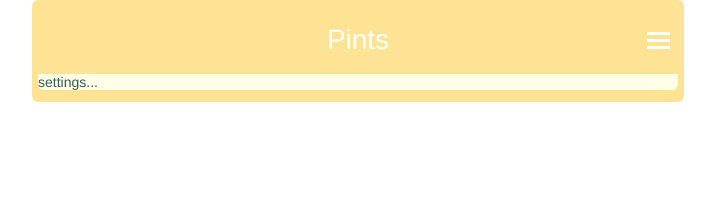
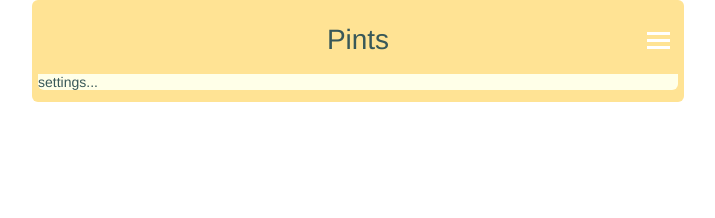
Before and after one commit to richardtraindl/pints, a Jekyll site: the page built from pints/settings.html, in a window 1280 px wide. Shown: the top 218 px of the page, without its empty margins (282-997 px from the left). Built offline with Jekyll 4.4.1, drawn with Linux system fonts in a browser that asks for light colours.

Commit message:
Update pints.css

```diff
--- a/styles/pints.css
+++ b/styles/pints.css
@@ -56,7 +56,7 @@ body {
   padding: 20px;
   text-align: center;
   font-size: 28px;
-  color: White;
+  /* color: White; */
 }
 
 #mobile-nav, #mobile-content {
```
